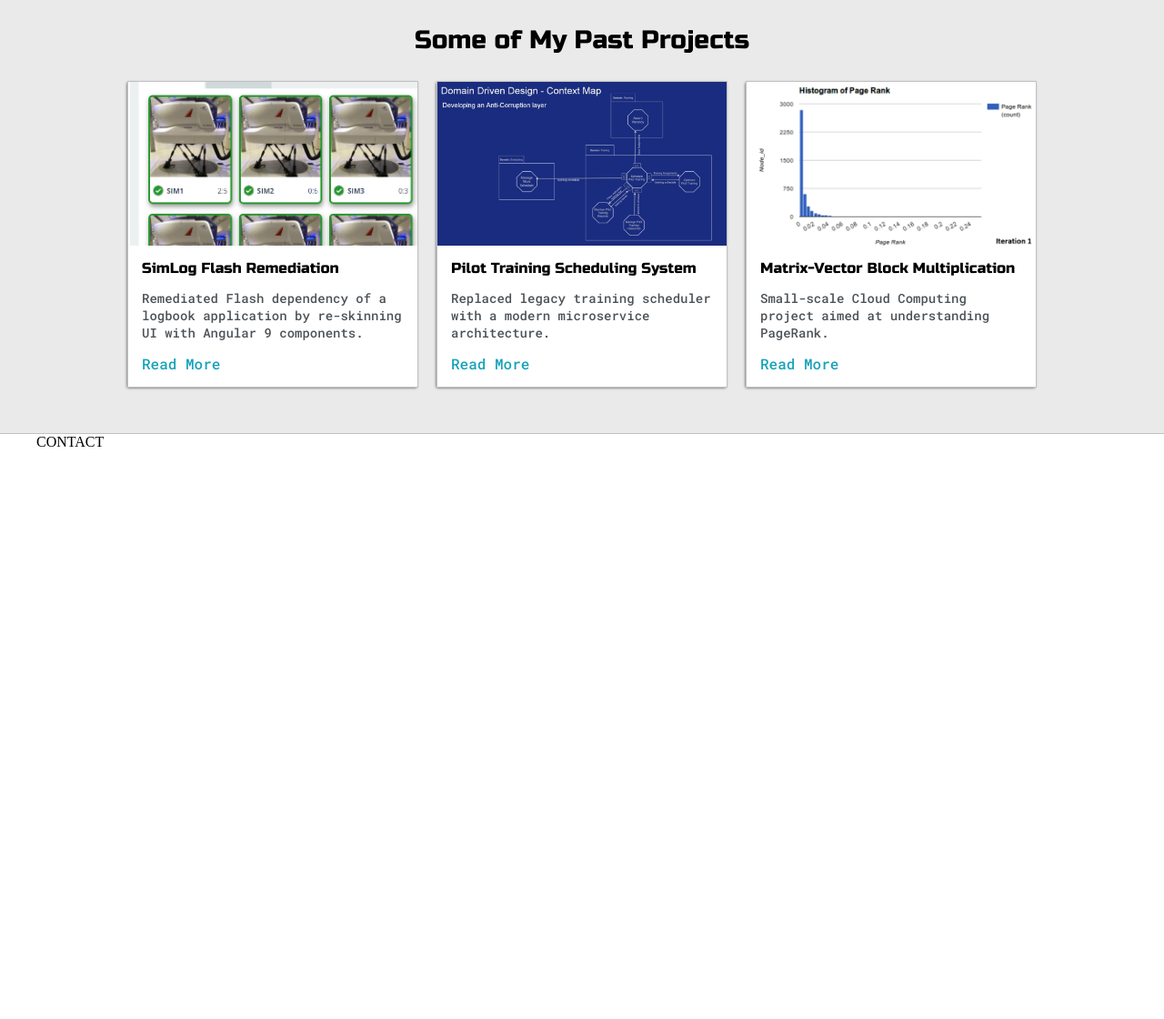
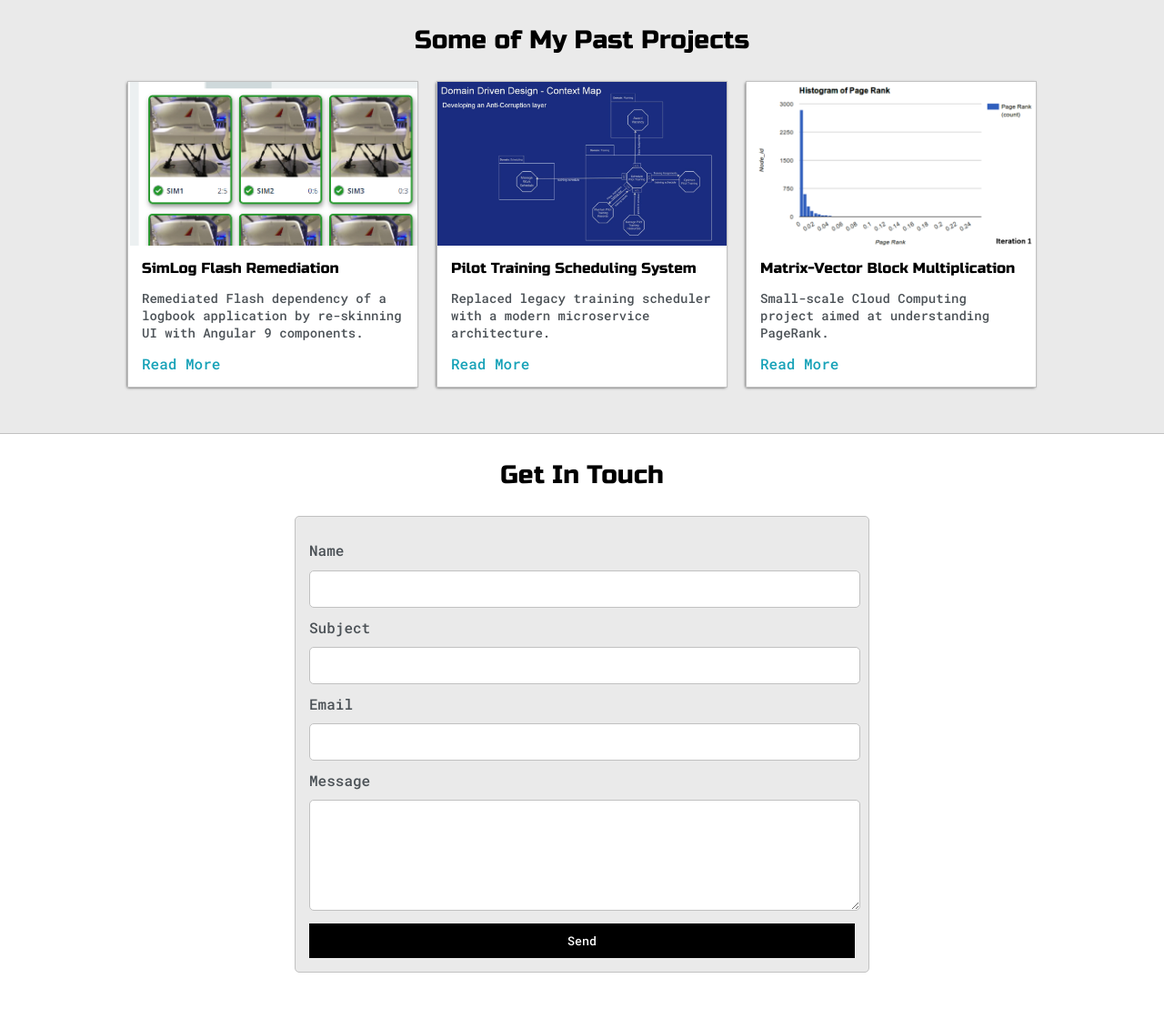
Before and after one commit to gautam-ramachandruni/portfolio-website, a PHP site: page / in a window 1280 px wide. Shown: the part 1582-2702 px from the top of the page at 91% size. Before the commit the page ends 2073 px from the top, so only its background shows below. Run offline with PHP 8.4, Linux system fonts and the light colour scheme.

Commit message:
Add contact form with button to send message.

```diff
--- a/default.css
+++ b/default.css
@@ -11,6 +11,8 @@
 
     --previewShadow: #F0EAD6;
     --previewBg:rgb(251, 249, 243, 0.8);
+
+    --buttonColor: black;
 }
 
 html, body {
@@ -341,6 +343,49 @@ p, li, span, label, input, textarea {
     font-size: 14px;
 }
 
+#contact-form {
+    display: block;
+    max-width: 600px;
+    margin: 0 auto;
+    margin-bottom: 50px;
+    border: 1px solid var(--borderColor);
+    border-radius: 5px;
+    background-color: var(--mainColor);
+
+    padding: 15px;
+}
+
+#contact-form label {
+    line-height: 2.7em;
+}
+
+#contact-form textarea {
+    min-height: 100px;
+    font-size: 14px;
+}
+
+.input-field {
+    width: 100%;
+    background-color: var(--secondaryColor);
+    border: 1px solid var(--borderColor);
+    border-radius: 5px;
+    font-size: 14px;
+
+    padding-top: 10px;
+    padding-bottom: 10px;
+}
+
+#submit-btn {
+    margin-top: 10px;
+    width: 100%;
+    color: #FFF;
+    background-color: var(--buttonColor);
+    border: none;
+
+    padding-top: 10px;
+    padding-bottom: 10px;
+}
+
 @media screen and (max-width: 1200px) {
     .main-container {
         width: 95%;
--- a/index.html
+++ b/index.html
@@ -148,7 +148,22 @@
 
 	<section class="s2">
 		<div class="main-container">
-			CONTACT
+			<h3 style="text-align: center;">Get In Touch</h3>
+			<form id="contact-form">
+				<label>Name</label>
+				<input class="input-field type="text" name="name">
+
+				<label>Subject</label>
+				<input class="input-field type="text" name="subject">
+
+				<label>Email</label>
+				<input class="input-field type="text" name="name">
+
+				<label>Message</label>
+				<textarea class="input-field name="message"></textarea>
+
+				<input id="submit-btn" type="submit" value="Send">
+			</form>
 		</div>
 	</section>
 </body>
```
